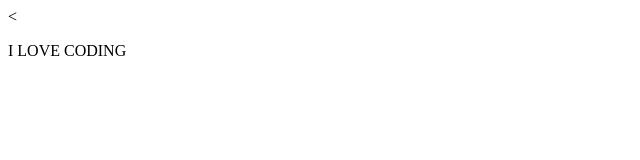
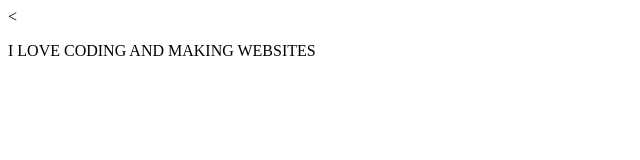
Before and after one commit to BrianKavagi/null, a plain HTML site: page index.html in a window 1280 px wide. Shown: the whole page, without its empty margins (0-640 px from the left). Drawn offline with Linux system fonts and the light colour scheme.

Commit message:
second change

```diff
--- a/index.html
+++ b/index.html
@@ -5,6 +5,6 @@
     <title>KAVAGI</title>
   </head>
   <body>
-<P>I LOVE CODING</P>
+<P>I LOVE CODING AND MAKING WEBSITES</P>
   </body>
 </html>
```
